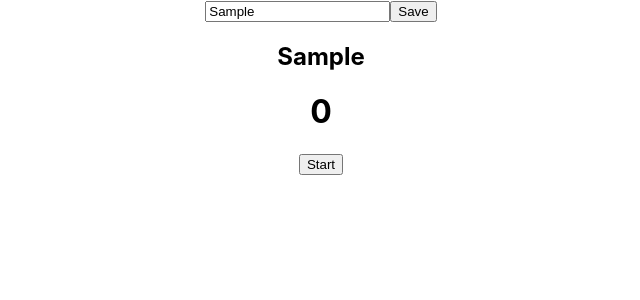
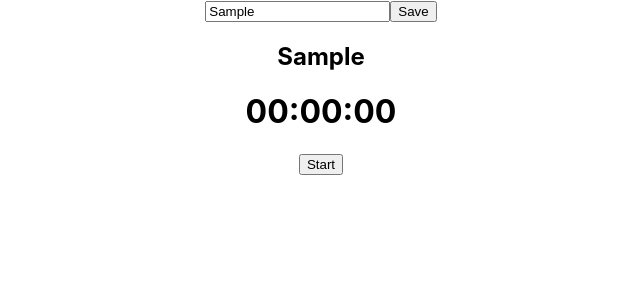
Before and after one commit to skinnybeans17/tmrz-app, a React (Create React App) app: page / in a window 1280 px wide. Both pictures are taken after typing "Sample" into the empty fields and a click on the button "Save". Shown: the top 300 px of the page, without its empty margins (319-959 px from the left). Built offline with nearby package versions, Linux system fonts and the light colour scheme.

Commit message:
timers running

```diff
--- a/src/app/app.js
+++ b/src/app/app.js
@@ -1,8 +1,18 @@
 import { configureStore } from "@reduxjs/toolkit";
-import timersReducer from '../features/Timers/timersSlice'
+import timersReducer from '../features/timers/timersSlice'
+import { update } from '../features/timers/timersSlice';
 
 export const store = configureStore({
 	reducer: {
 		timers: timersReducer
 	}
 })
+
+let lastUpdateTime = Date.now()
+
+setInterval(() => {
+	const now = Date.now()
+	const deltaTime = now - lastUpdateTime
+	lastUpdateTime = now
+	store.dispatch(update(deltaTime))
+}, 500)
--- a/src/components/TimerView.js
+++ b/src/components/TimerView.js
@@ -4,10 +4,26 @@ import { toggleTimer } from "../features/timers/timersSlice";
 
 export default function TimerView({ index, name, time, isRunning }) {
 	const dispatch = useDispatch()
+
+	const formatTime = (time) => {
+		let hours = Math.round(time / 1000 / 60 / 60)
+		let minutes = Math.round(time / 1000 / 60 % 60)
+		let seconds = Math.round(time / 1000 % 60)
+		if (seconds < 10) {
+			seconds = `0${seconds}`
+		}
+		if (minutes < 10) {
+			minutes = `0${minutes}`
+		}
+		if (hours < 10) {
+			hours = `0${hours}`
+		}
+		return `${hours}:${minutes}:${seconds}`
+	}
 	return (
 		<div>
 			<h2>{name}</h2>
-			<h1>{time}</h1>
+			<h1>{formatTime(time)}</h1>
 			<button
 				onClick={() => dispatch(toggleTimer(index))}
 			>
--- a/src/features/timers/timersSlice.js
+++ b/src/features/timers/timersSlice.js
@@ -18,10 +18,17 @@ export const timersSlice = createSlice({
               state.value[action.payload].isRunning = !state.value[action.payload].isRunning
           },
 
+          update: (state, action) => {
+            state.value.forEach(timer => {
+              if (timer.isRunning) {
+                timer.time += action.payload
+              }
+            })
+          }
     },
   })
 
 // Action creators are generated for each case reducer function
-export const { addTimer, toggleTimer } = timersSlice.actions
+export const { addTimer, toggleTimer, update } = timersSlice.actions
 
 export default timersSlice.reducer
```
